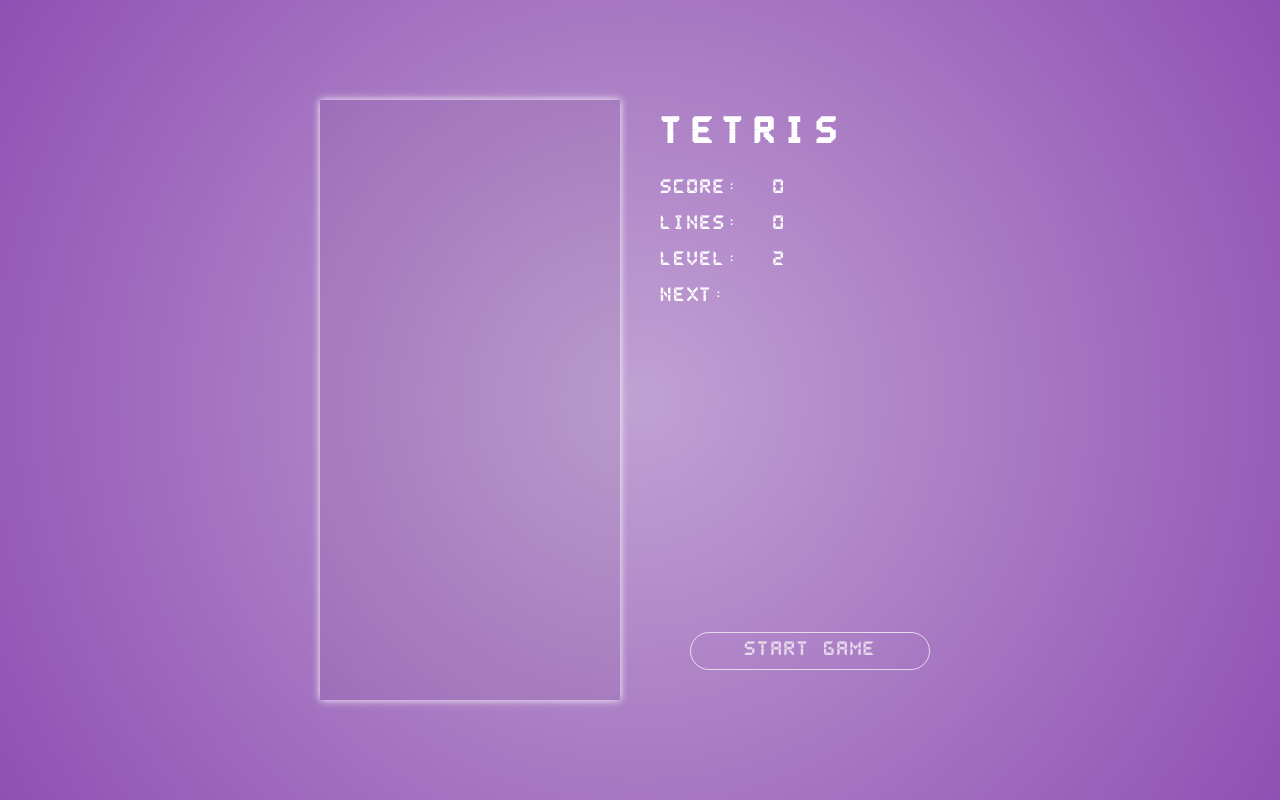
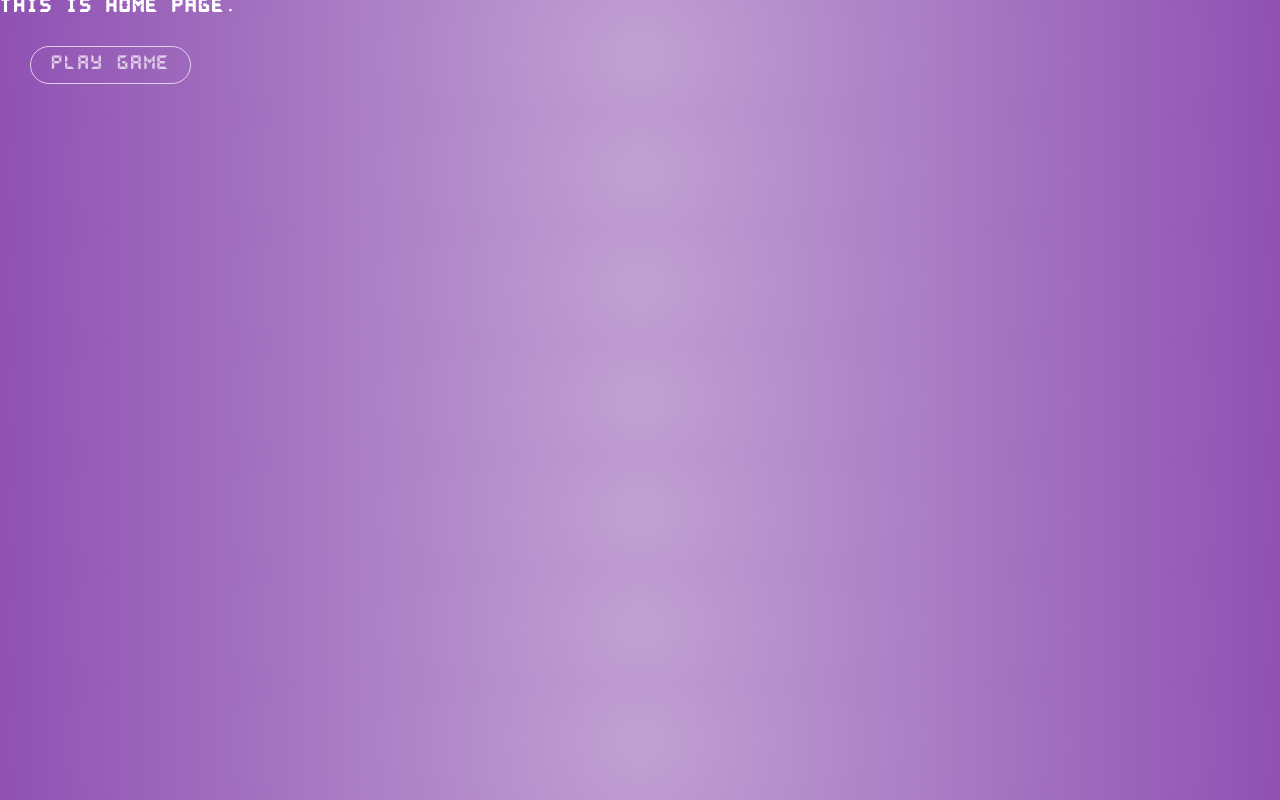
Before and after one commit to modiem/tetris-react, a React (Create React App) app: page /home in a window 1280 px wide. Built offline with nearby package versions, Linux system fonts and the light colour scheme.

Commit message:
add pages

```diff
--- a/package.json
+++ b/package.json
@@ -10,8 +10,10 @@
     "@types/node": "^12.20.13",
     "@types/react": "^17.0.6",
     "@types/react-dom": "^17.0.5",
+    "@types/react-router-dom": "^5.1.7",
     "react": "^17.0.2",
     "react-dom": "^17.0.2",
+    "react-router-dom": "^5.2.0",
     "react-scripts": "4.0.3",
     "typescript": "^4.2.4",
     "web-vitals": "^1.1.2"
--- a/src/App.tsx
+++ b/src/App.tsx
@@ -1,11 +1,20 @@
-import Tetris from "./components/Tetris";
-
+import { Switch, Route, Redirect } from "react-router-dom";
+import Home from './pages/Home';
+import TetrisGame from './pages/TetrisPage';
 
 function App() {
   return (
-    <div>
-      <Tetris/>
-    </div>
+    <Switch>
+      <Route path="/" exact>
+        <Redirect to="/home" />
+      </Route>
+      <Route path="/tetris" exact>
+        <TetrisGame/>
+      </Route>
+      <Route path='*'>
+        <Home />
+      </Route>
+    </Switch>
   );
 }
 
--- a/src/components/GameOverPage.tsx
+++ b/src/components/tetris/GameOverPage.tsx
@@ -1,6 +1,6 @@
 import React from 'react';
-import Form from './UI/Form';
-import Modal from './UI/Modal';
+import Form from '../UI/Form';
+import Modal from '../UI/Modal';
 
 const GameOverPage: React.FC<{
   score: number;
--- a/src/index.tsx
+++ b/src/index.tsx
@@ -1,11 +1,14 @@
-import React from 'react';
-import ReactDOM from 'react-dom';
-import './index.css';
-import App from './App';
+import React from "react";
+import ReactDOM from "react-dom";
+import "./index.css";
+import App from "./App";
+import { BrowserRouter } from "react-router-dom";
 
 ReactDOM.render(
   <React.StrictMode>
-    <App />
+    <BrowserRouter>
+      <App />
+    </BrowserRouter>
   </React.StrictMode>,
-  document.getElementById('root')
+  document.getElementById("root")
 );
--- /dev/null
+++ b/src/pages/Home.tsx
@@ -0,0 +1,14 @@
+import { Link } from "react-router-dom";
+
+const Home = ()=> {
+    return (
+      <div>
+        <h1>This is Home Page.</h1>
+        <Link to='/tetris'>
+          <button>Play Game</button>
+        </Link>
+      </div>
+    );
+}
+
+export default Home;
--- /dev/null
+++ b/src/pages/TetrisPage.tsx
@@ -0,0 +1,7 @@
+import Tetris from '../components/tetris/Tetris';
+
+const TetrisPage = () => {
+    return <Tetris />
+}
+
+export default TetrisPage;
```
Also changed, not shown: src/components/tetris/Next.tsx (renamed from src/components/Next.tsx, +4 -4 lines), src/components/tetris/Stage.tsx (renamed from src/components/Stage.tsx, +4 -4 lines), src/components/tetris/Tetris.tsx (renamed from src/components/Tetris.tsx, +5 -5 lines), src/components/tetris/Next.module.css (renamed from src/components/Next.module.css), src/components/tetris/Tetris.module.css (renamed from src/components/Tetris.module.css), 1 other file (tests, documents, lock files or other folders).
